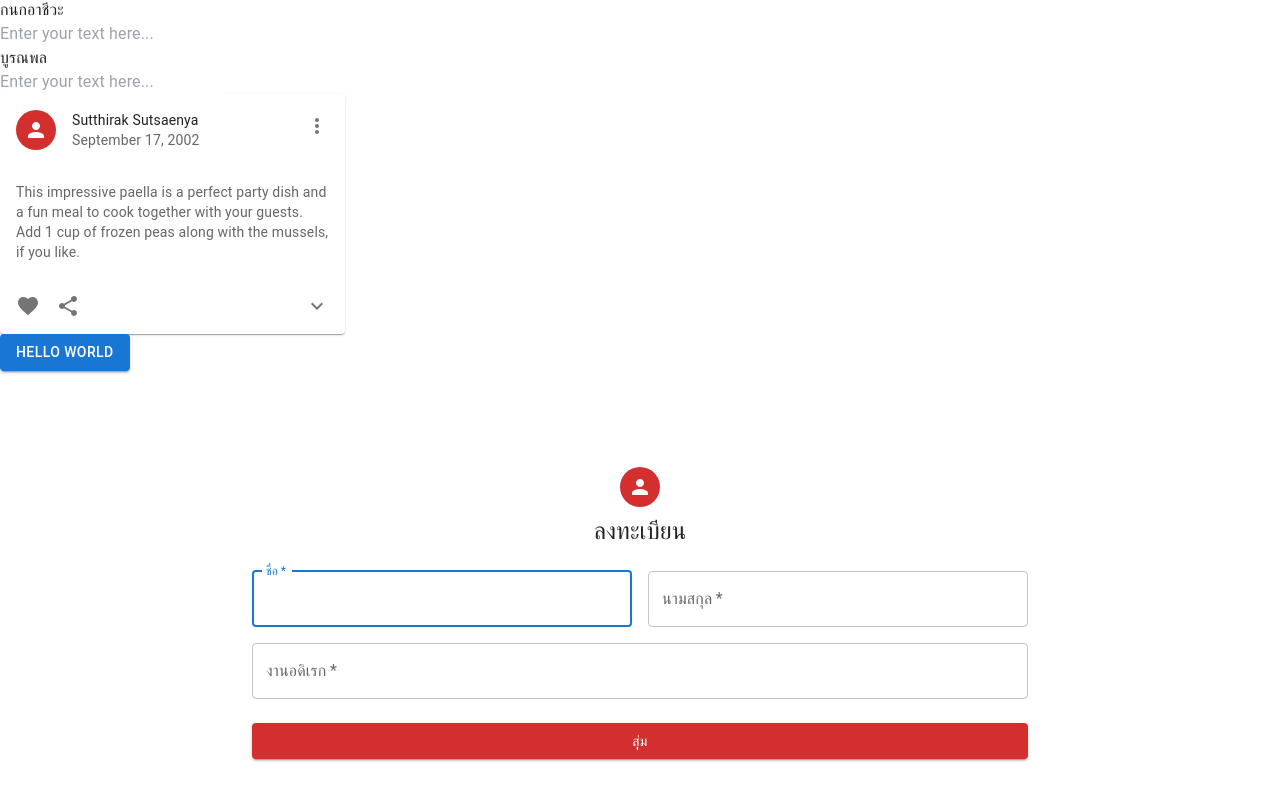
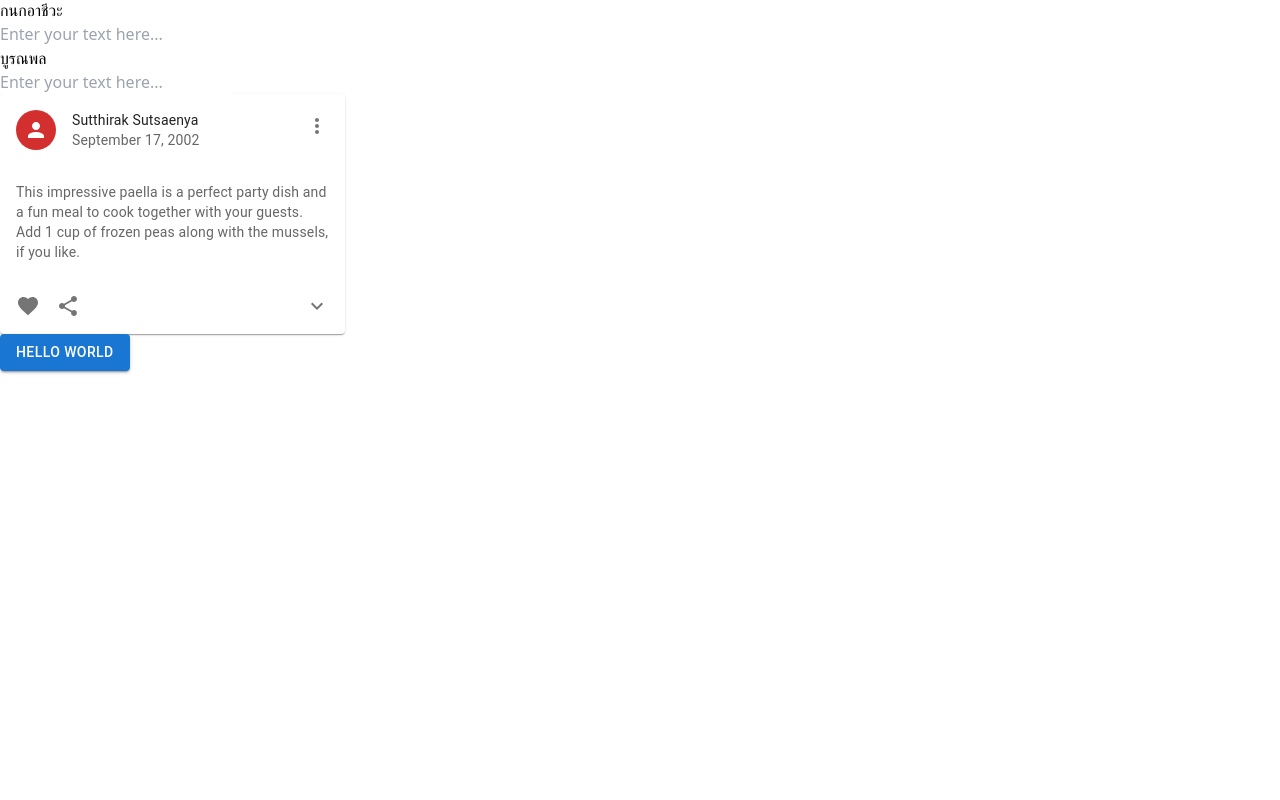
Before and after one commit to sodtiruk/4king-project, a React (Vite) app: page / in a window 1280 px wide. Shown: the part 542-1342 px from the top of the page. After the commit the page ends 937 px from the top, so only its background shows below. Built offline with nearby package versions, Linux system fonts and the light colour scheme.

Commit message:
finished to create many coponenets fromregister

```diff
--- a/src/App.jsx
+++ b/src/App.jsx
@@ -3,7 +3,6 @@ import Navigation from './components/Navigation';
 import Button from '@mui/material/Button';
 import FourColumnInputGrid from './components/FourColumnInputGrid';
 import CardInformation from './components/CardInformation'
-import FromRegister from './components/FromRegister';
 
 function ButtonUsage() {
   return <Button variant="contained">Hello world</Button>;
@@ -28,7 +27,6 @@ function App() {
         <FourColumnInputGrid />
         <CardInformation />
         <ButtonUsage />
-        <FromRegister />
         <br />
         <br />
 
--- a/src/components/ButtonRegister.jsx
+++ b/src/components/ButtonRegister.jsx
@@ -42,8 +42,9 @@ function ButtonRegister() {
                             Let Google help apps determine location. This means sending anonymous
                             location data to Google, even when no apps are running.
                         </DialogContentText>
+                        <InputNumberCandidate />
                     </DialogContent>
-                    <InputNumberCandidate />
+
                     {/* dont bring component textfield in compnent dialogcontent */}
                     <DialogActions>
                         <Button onClick={togglePopupClose}>Disagree</Button>
--- a/src/components/FromRegister.jsx
+++ b/src/components/FromRegister.jsx
@@ -13,17 +13,30 @@ import { red, grey } from "@mui/material/colors";
 
 const defaultTheme = createTheme();
 
-export default function FromRegister() {
+export default function FromRegister({ numberPersons }) {
+
+    // const array = ["test1", "test2", "test3"]
+    const count = numberPersons
+
+    const dataPerson = []
+    for (let i = 1; i <= count; i++) {
+        dataPerson.push({ firstname: `firstname${i}`, lastname: `lastname${i}`, hobby: `hobby${i}` });
+    }
+
+    console.log(dataPerson);
+
+    const handleSubmit = (event) => {
 
 
-    const handleSubmit = (event) => {
         event.preventDefault();
         const data = new FormData(event.currentTarget);
         console.log({
-            email: data.get('email'),
-            password: data.get('password'),
-            lastname: data.get('lastName'),
+            firstname: data.get('firstName'),
+            password: data.get('lastName'),
+            hobby: data.get('hobby'),
         });
+
+
     };
 
     return (
@@ -32,7 +45,7 @@ export default function FromRegister() {
                 <CssBaseline />
                 <Box
                     sx={{
-                        marginTop: 8,
+                        marginTop: 3,
                         display: 'flex',
                         flexDirection: 'column',
                         alignItems: 'center',
@@ -47,6 +60,11 @@ export default function FromRegister() {
                     </Typography>
                     <Box component="form" noValidate onSubmit={handleSubmit} sx={{ mt: 3 }}>
                         <Grid container spacing={2}>
+                            {dataPerson.map((value, index) => (
+                                <>
+                                    <Grid item xs={12} key={index}>
+                                        <div >คนที่ {index+1}</div>
+                                    </Grid>
                                     <Grid item xs={12} sm={6}>
                                         <TextField
                                             autoComplete="given-name"
@@ -72,18 +90,20 @@ export default function FromRegister() {
                                         <TextField
                                             required
                                             fullWidth
-                                    id="email"
+                                            id="hobby"
                                             label="งานอดิเรก"
-                                    name="email"
-                                    autoComplete="email"
+                                            name="hobby"
+                                            autoComplete="text"
                                         />
                                     </Grid>
+                                </>
+                            ))}
                         </Grid>
                         <Button
                             type="submit"
                             fullWidth
                             variant="contained"
-                            sx={{ mt: 3, mb: 2, bgcolor: red[700]}}
+                            sx={{ mt: 3, mb: 2, bgcolor: red[700] }}
                         >
                             สุ่ม
                         </Button>
--- a/src/components/InputNumberCandidate.jsx
+++ b/src/components/InputNumberCandidate.jsx
@@ -1,28 +1,25 @@
 import React, { useState } from 'react'
 import { TextField } from '@mui/material'
-import Box from '@mui/material/Box'
+import FromRegister from './FromRegister';
 
 function InputNumberCandidate() {
 
-    const [count, setCount] = useState(0)
+    const [numbersPerson, setnumbersPerson] = useState(0)
 
-    console.log(count);
+    console.log(numbersPerson);
 
-    const handleCount = (event) => {
-        setCount(event.target.value)
+    const handlenumbersPerson = (event) => {
+        setnumbersPerson(event.target.value)
     }
 
     return (
         <>
-            <Box component="form"
-            sx={{ '& .MuiTextField-root': { m: 1, width: '25ch' },
-            }}
-            noValidate
-            autoComplete="off"
-            >
-                <TextField fullWidth label="จำนวนคนที่จะลงทะเบียน" id="fullWidth" color='error' value={count} onChange={handleCount}/>
-            </Box>
-            count = {count}
+            <div className="mt-5">
+                <TextField fullWidth label="จำนวนคนที่จะลงทะเบียน" id="fullWidth" color='error' value={numbersPerson} onChange={handlenumbersPerson}/>
+            </div>
+            <FromRegister numberPersons={numbersPerson}/>
+
+            numbersPerson = {numbersPerson}
         </>
     )
 }
```
Lines whose indentation alone changed are shown as unchanged.
